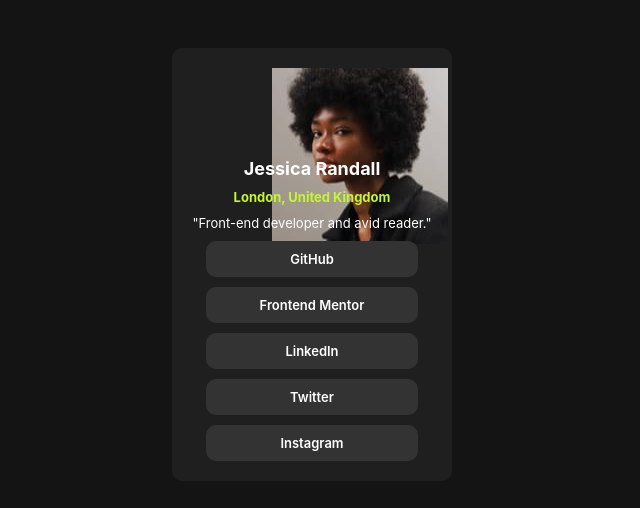
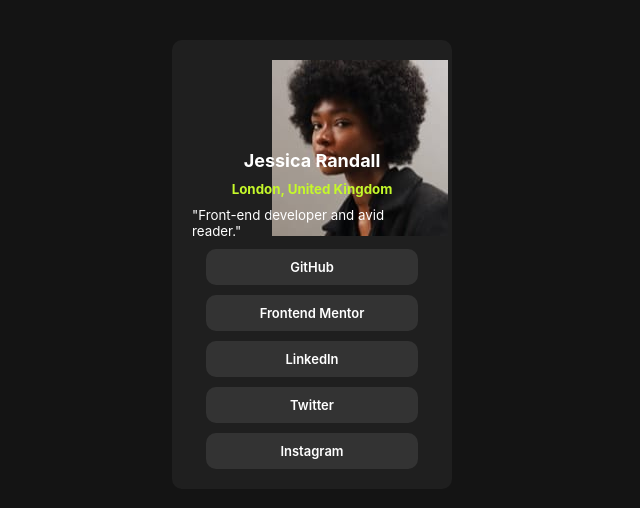
Before and after one commit to morski13/social-links-profile, a plain HTML site: page index.html in a window 1280 px wide. Shown: the part 164-672 px from the top of the page, without its empty margins (328-968 px from the left). Drawn offline with Linux system fonts and the light colour scheme; a web font is replaced by a local one.

Commit message:
height of card

```diff
--- a/styles.css
+++ b/styles.css
@@ -17,6 +17,8 @@ body{
     display: flex;
     flex-direction: column;
     gap: 10px;
+    width: 15rem;
+
 }
 
 .profile-picture{
@@ -33,13 +35,13 @@ body{
 
 .location{
     color: hsl(75, 94%, 57%);
-    font-size: small;
+    font-size: smaller;
     font-weight: 700;
 }
 
 .bio{
     color: hsl(0, 0%, 100%);
-    font-size: small;
+    font-size: smaller;
     font-weight: 400;
 }
 .social-btn{
```
